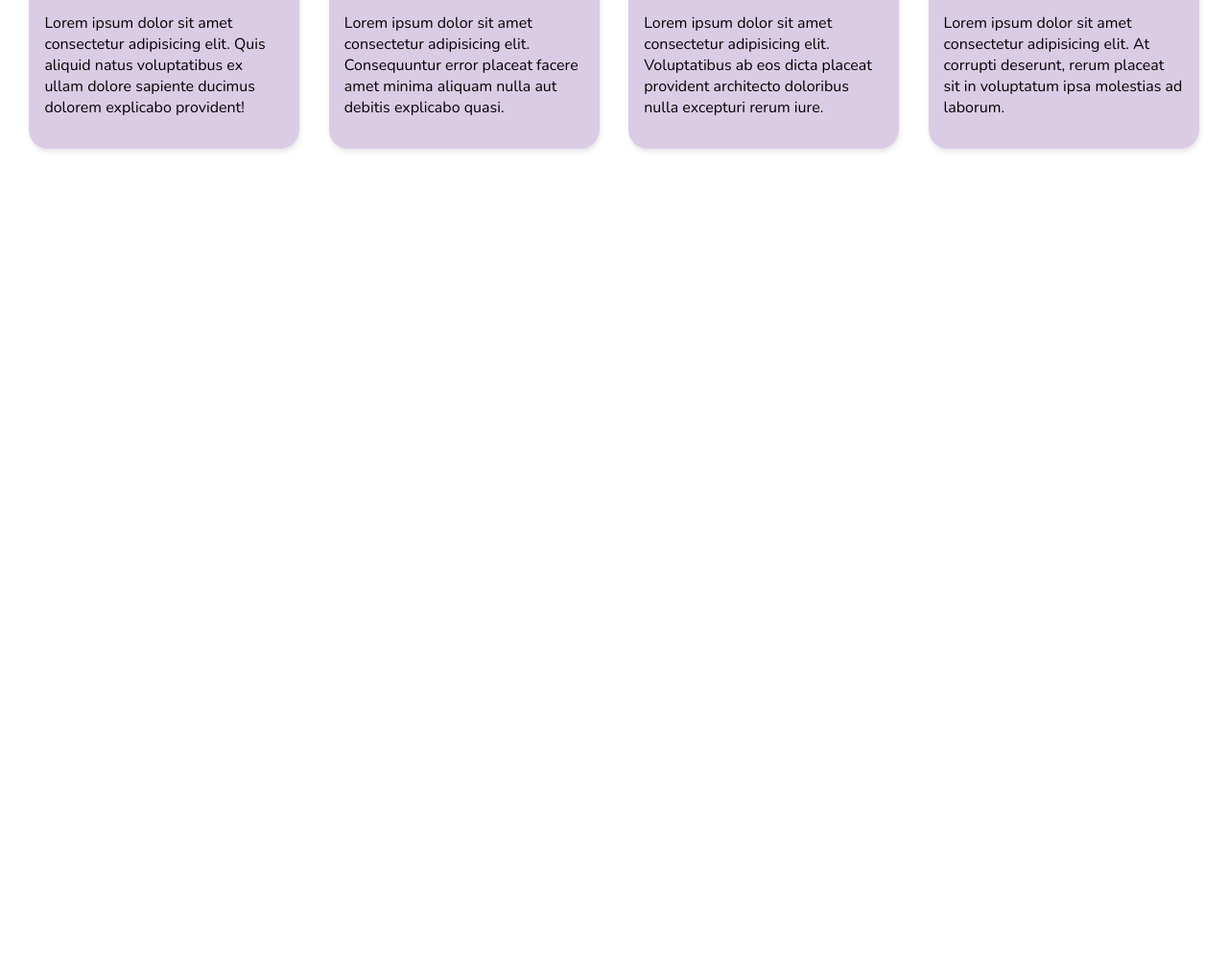
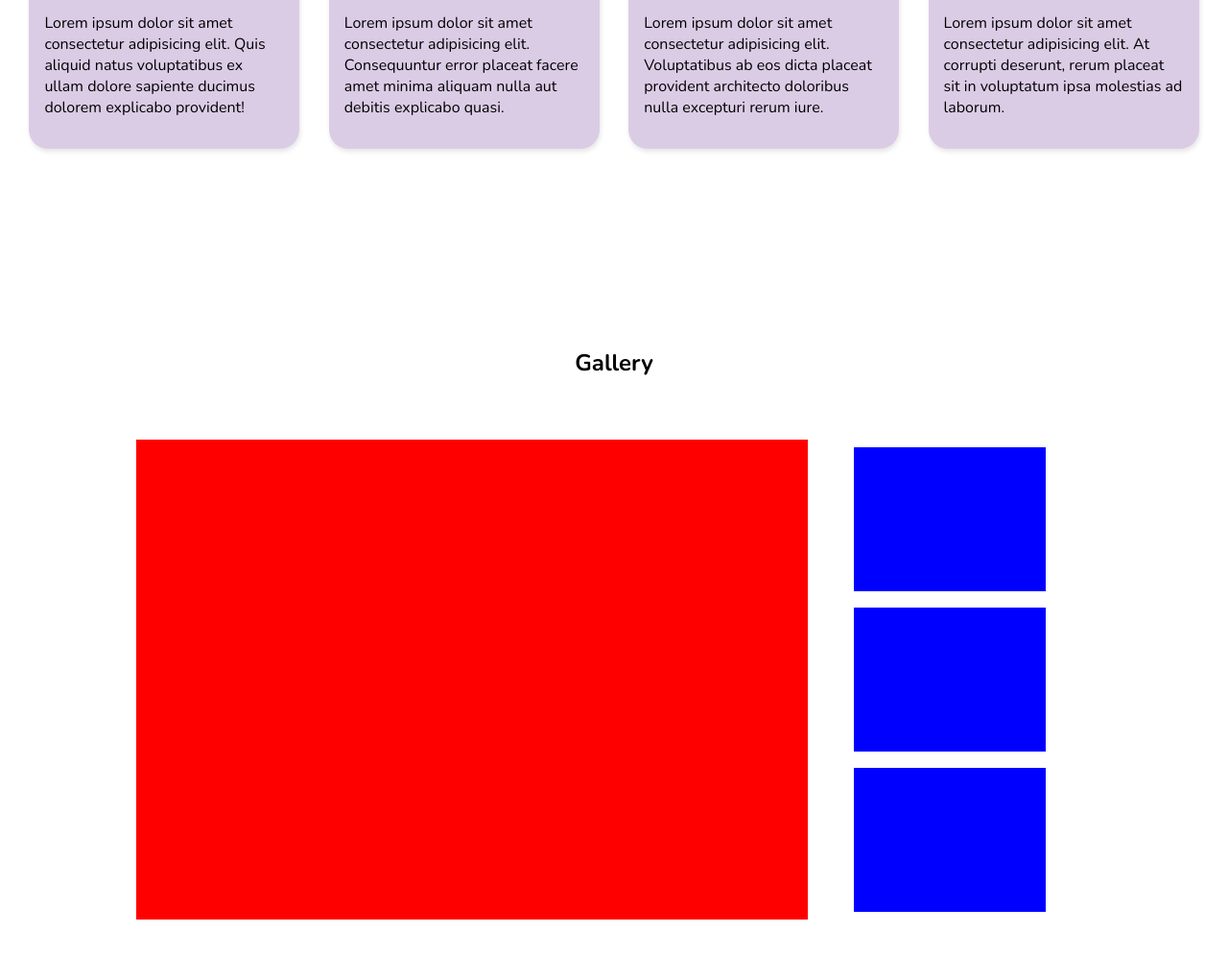
Before and after one commit to ptrlgj/dummy-website, a website: page index.html in a window 1280 px wide. Shown: the part 1368-2364 px from the top of the page at 96% size. Before the commit the page ends 1666 px from the top, so only its background shows below. Drawn offline with nearby package versions, Linux system fonts and the light colour scheme.

Commit message:
gallery section

```diff
--- a/index.html
+++ b/index.html
@@ -51,6 +51,18 @@
             </div>
         </div>
     </section>
-
+    <section class="gallery">
+        <h1 class="gallery-title">Gallery</h1>
+        <div class="gallery-content">
+            <div class="gallery-slider">
+                <div class="gallery-image"></div>
+            </div>
+            <div class="gallery-preview">
+                <div class="gallery-minature"></div>
+                <div class="gallery-minature"></div>
+                <div class="gallery-minature"></div>
+            </div>
+        </div>
+    </section>
 </body>
 </html>
--- a/sass/_base.scss
+++ b/sass/_base.scss
@@ -8,3 +8,8 @@
 * {
     font-family: Nunito;
 }
+
+body {
+    display: flex;
+    flex-direction: column;
+}
--- a/sass/index.scss
+++ b/sass/index.scss
@@ -5,3 +5,4 @@
 @import 'components/card';
 @import 'layout/about';
 @import 'layout/projects';
+@import 'layout/gallery';
--- a/sass/layout/_about.scss
+++ b/sass/layout/_about.scss
@@ -11,17 +11,20 @@
     }
 
     .about-content {
-        display: grid;
-        grid-template-columns: 1fr 1fr;
+        display: flex;
+        flex-wrap: wrap;
 
         .about-desc {
             font-size: $font-size-lg;
+            max-width: 500px;
             display: flex;
             align-items: center;
             margin: 2rem;
         }
 
         .about-img {
+            flex-basis: 1;
+
             &>* {
                 margin: 0;
                 padding: 0;
--- /dev/null
+++ b/sass/layout/_gallery.scss
@@ -0,0 +1,41 @@
+.gallery {
+    max-width: 100vw;
+    height: 100vh;
+    display: flex;
+    flex-direction: column;
+    align-items: center;
+
+    .gallery-title {
+        margin: 4rem 0;
+    }
+
+    .gallery-content {
+        width: 100%;
+        display: flex;
+        flex-wrap: wrap;
+        justify-content: center;
+
+        .gallery-slider {
+
+            .gallery-image {
+                background-color: red;
+                width: 700px;
+                height: 500px;
+            }
+        }
+
+        .gallery-preview {
+            display: flex;
+            flex-direction: column;
+            justify-content: space-around;
+            margin: 0 3rem;
+
+            .gallery-minature {
+                width: 200px;
+                height: 150px;
+                background-color: blue;
+            }
+        }
+    }
+
+}
```
Also changed, not shown: css/index.css.
